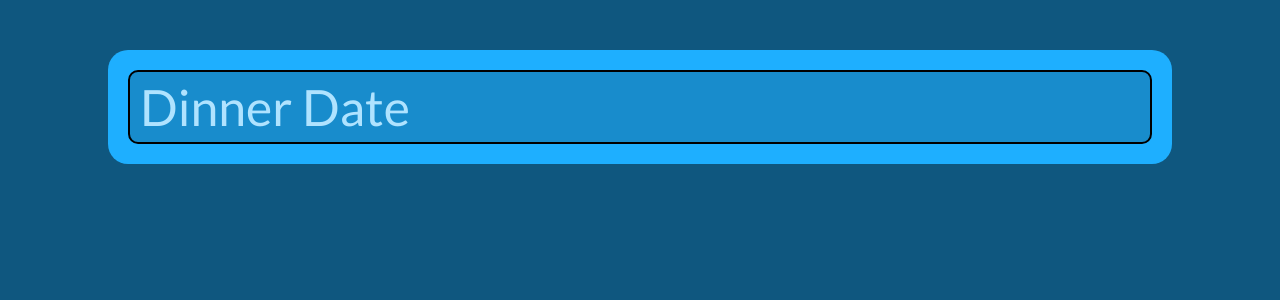
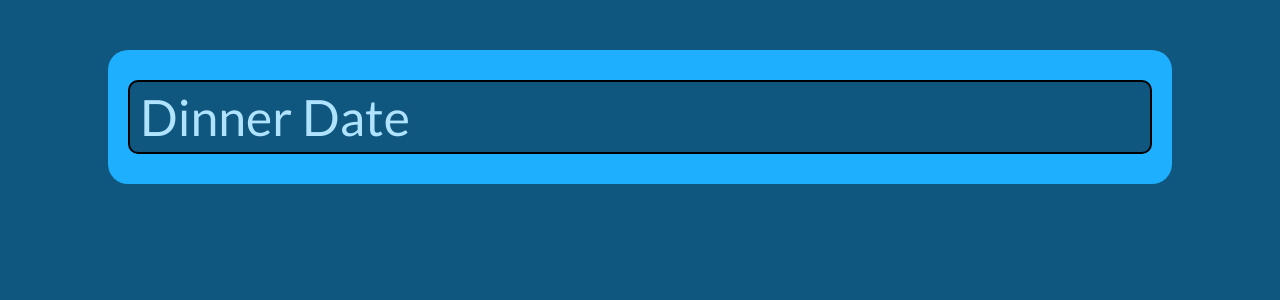
Before and after one commit to mattchere/voucher-app, a React (Create React App) app: page / in a window 1280 px wide. Shown: the top 300 px of the page. Built offline with nearby package versions, Linux system fonts and the light colour scheme.

Commit message:
Update styling

```diff
--- a/src/App.css
+++ b/src/App.css
@@ -9,9 +9,13 @@
   width: 80%;
 }
 
+.voucher-item {
+  margin: 10px 0;
+}
+
 .voucher-title,
 .description-box {
-  background-color: #188CCC;
+  background-color: #0F577F;
   border: 2px solid black;
   border-radius: 10px;
   padding: 10px;
@@ -25,6 +29,7 @@
 }
 
 .voucher-title:hover {
+  background-color: #188CCC;
   cursor: pointer;
 }
 
--- a/src/components/VoucherList.js
+++ b/src/components/VoucherList.js
@@ -9,7 +9,7 @@ class VoucherList extends Component {
       <ul>
         {this.props.vouchers
           .map((voucher, i) =>
-            <li key={i}>
+            <li key={i} className="voucher-item">
               <Voucher
                 title={voucher.title}
                 description={voucher.description}
```
